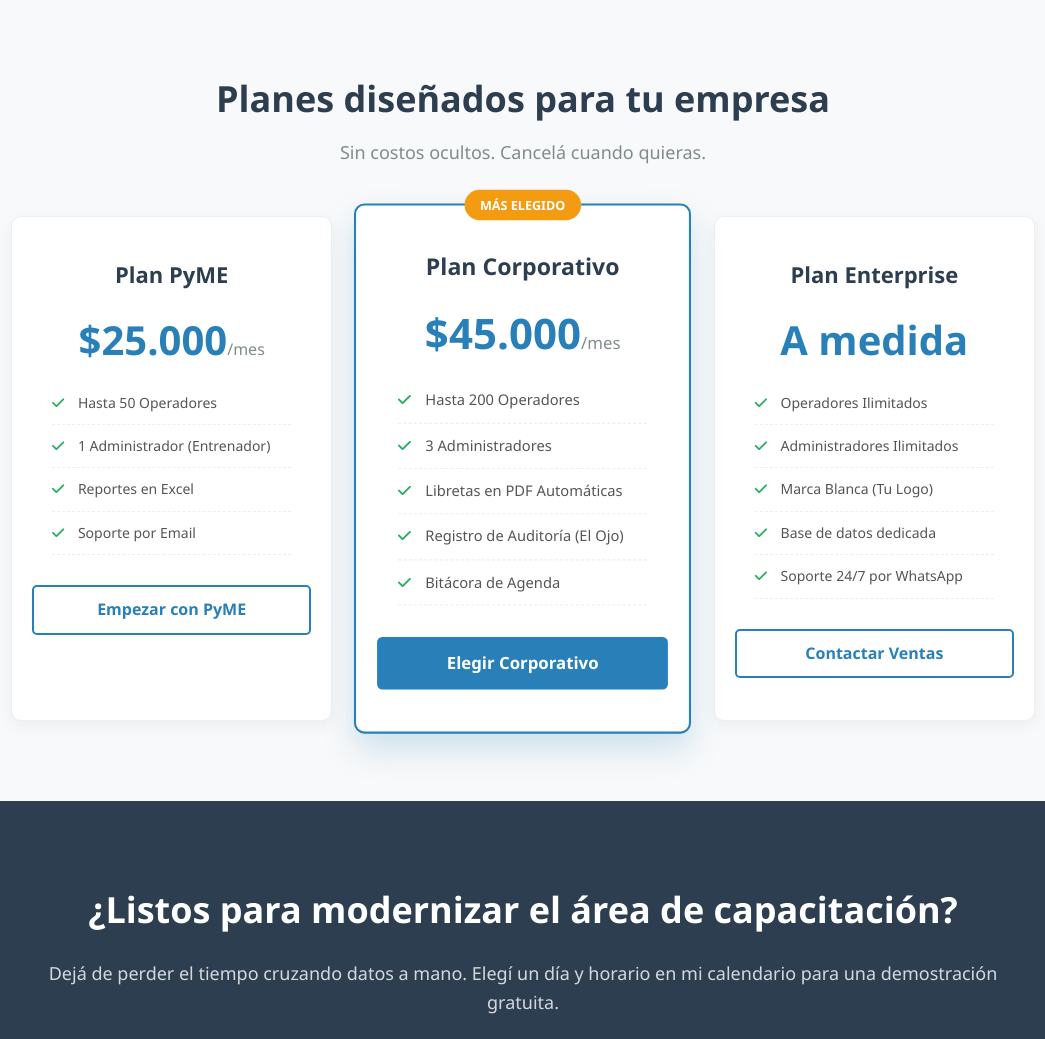
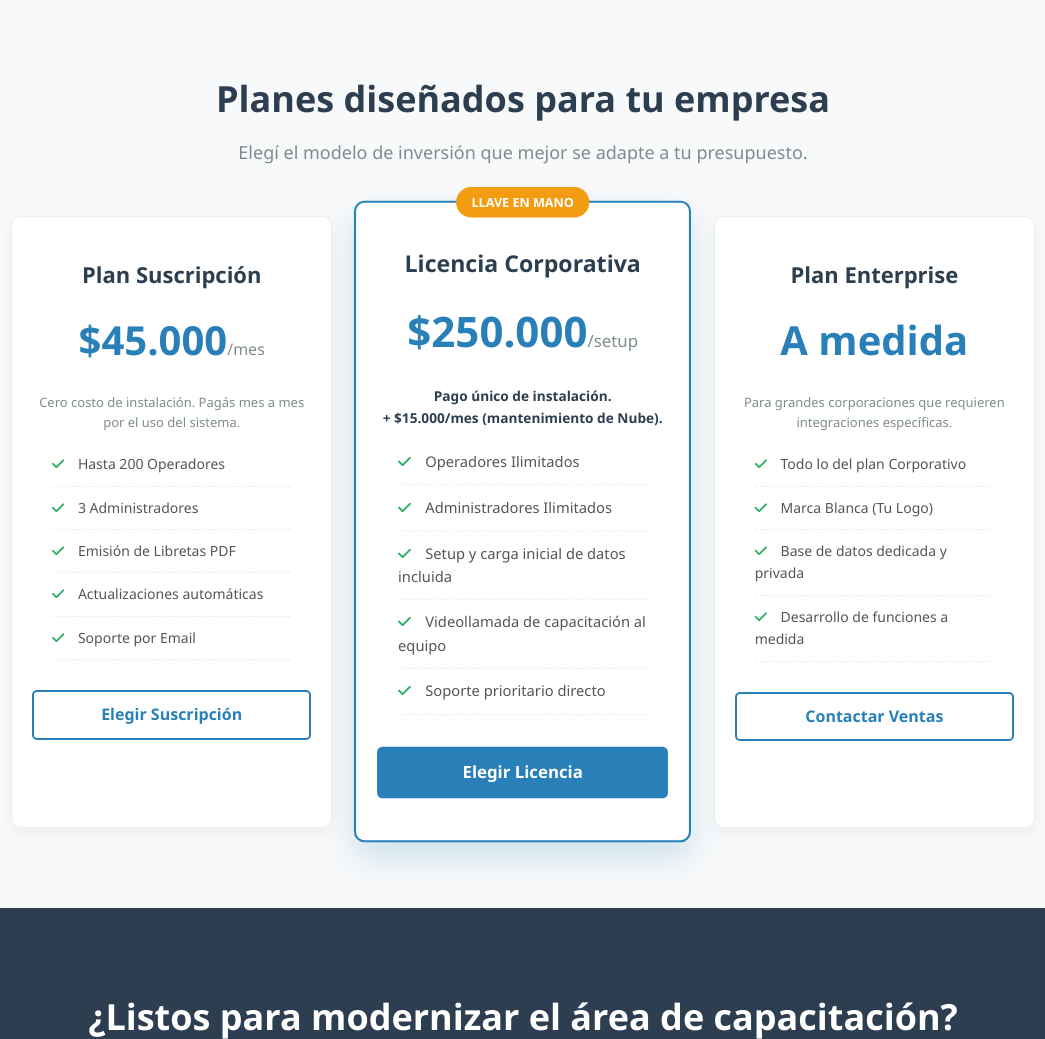
Before and after one commit to SolangeMieres/gac-pro, a plain HTML site: page GAC-Pro-Landing/index.html in a window 1280 px wide. Shown: the part 2380-3419 px from the top of the page, without its empty margins (117-1162 px from the left). Drawn offline with nearby package versions, Linux system fonts and the light colour scheme.

Commit message:
completo

```diff
--- a/GAC-Pro-Landing/index.html
+++ b/GAC-Pro-Landing/index.html
@@ -4,9 +4,10 @@
     <meta charset="UTF-8">
     <meta name="viewport" content="width=device-width, initial-scale=1.0">
     <title>GAC Pro - Sistema de Capacitación Corporativa</title>
-    <link rel="stylesheet" href="https://cdnjs.cloudflare.com/ajax/libs/font-awesome/6.4.0/css/all.min.css">
+
     <link rel="stylesheet" href="https://cdnjs.cloudflare.com/ajax/libs/font-awesome/6.4.0/css/all.min.css">
     <script src="https://cdn.jsdelivr.net/npm/chart.js"></script>
+
     <style>
         /* Paleta de colores y estilos generales */
         :root {
@@ -16,6 +17,9 @@
             --fondo: #f8f9fa;
             --texto: #333;
         }
+
+        /* Deslizamiento suave para los botones */
+        html { scroll-behavior: smooth; }
 
         * { margin: 0; padding: 0; box-sizing: border-box; font-family: 'Segoe UI', Tahoma, Geneva, Verdana, sans-serif; }
         body { background-color: var(--fondo); color: var(--texto); line-height: 1.6; }
@@ -50,22 +54,17 @@
         .card h3 { font-size: 20px; margin-bottom: 15px; color: var(--secundario); }
         .card p { color: #555; font-size: 14px; }
 
-        /* Llamado a la Acción (CTA) */
-        .cta { padding: 80px 10%; text-align: center; background: var(--secundario); color: white; }
-        .cta h2 { font-size: 36px; margin-bottom: 20px; }
-        .cta p { font-size: 18px; margin-bottom: 30px; opacity: 0.8; }
+        /* Sección Cómo Funciona */
+        .steps { padding: 80px 10%; background: white; text-align: center; }
+        .steps h2 { font-size: 36px; color: var(--secundario); margin-bottom: 10px; }
+        .steps .subtitulo { color: #7f8c8d; margin-bottom: 50px; font-size: 18px; }
+        .grid-steps { display: grid; grid-template-columns: repeat(auto-fit, minmax(250px, 1fr)); gap: 30px; }
+        .step-card { padding: 40px 20px; background: var(--fondo); border-radius: 10px; text-align: center; border: 1px solid #eee; transition: transform 0.3s; }
+        .step-card:hover { transform: translateY(-5px); box-shadow: 0 10px 20px rgba(0,0,0,0.05); }
+        .step-num { width: 60px; height: 60px; background: var(--acento); color: white; border-radius: 50%; display: flex; align-items: center; justify-content: center; font-size: 28px; font-weight: 900; margin: 0 auto 20px auto; box-shadow: 0 5px 15px rgba(243, 156, 18, 0.4); }
+        .step-card h3 { color: var(--primario); margin-bottom: 15px; font-size: 20px; }
+        .step-card p { color: #555; font-size: 15px; }
 
-        /* Footer */
-        footer { background: #1a252f; color: #bdc3c7; text-align: center; padding: 20px; font-size: 14px; }
-        footer span { color: var(--acento); font-weight: bold; }
-
-        /* Responsive */
-        @media (max-width: 768px) {
-            .hero { flex-direction: column; text-align: center; padding: 50px 5%; }
-            .hero-text { padding-right: 0; margin-bottom: 40px; }
-            .hero-text h1 { font-size: 36px; }
-            nav a { display: none; } /* Esconde links en móvil para simplificar */
-        }
         /* Sección de Precios */
         .pricing { padding: 80px 10%; background: var(--fondo); text-align: center; }
         .pricing h2 { font-size: 36px; color: var(--secundario); margin-bottom: 10px; }
@@ -85,17 +84,23 @@
         .btn-price:hover { background: var(--primario); color: white; }
         .destacado .btn-price { background: var(--primario); color: white; }
         .destacado .btn-price:hover { background: #1a5276; }
-    /* Sección Cómo Funciona */
-        .steps { padding: 80px 10%; background: white; text-align: center; }
-        .steps h2 { font-size: 36px; color: var(--secundario); margin-bottom: 10px; }
-        .steps .subtitulo { color: #7f8c8d; margin-bottom: 50px; font-size: 18px; }
-        .grid-steps { display: grid; grid-template-columns: repeat(auto-fit, minmax(250px, 1fr)); gap: 30px; }
-        .step-card { padding: 40px 20px; background: var(--fondo); border-radius: 10px; text-align: center; border: 1px solid #eee; transition: transform 0.3s; }
-        .step-card:hover { transform: translateY(-5px); box-shadow: 0 10px 20px rgba(0,0,0,0.05); }
-        .step-num { width: 60px; height: 60px; background: var(--acento); color: white; border-radius: 50%; display: flex; align-items: center; justify-content: center; font-size: 28px; font-weight: 900; margin: 0 auto 20px auto; box-shadow: 0 5px 15px rgba(243, 156, 18, 0.4); }
-        .step-card h3 { color: var(--primario); margin-bottom: 15px; font-size: 20px; }
-        .step-card p { color: #555; font-size: 15px; }
 
+        /* Llamado a la Acción (CTA) */
+        .cta { padding: 80px 10%; text-align: center; background: var(--secundario); color: white; }
+        .cta h2 { font-size: 36px; margin-bottom: 20px; }
+        .cta p { font-size: 18px; margin-bottom: 30px; opacity: 0.8; }
+
+        /* Footer */
+        footer { background: #1a252f; color: #bdc3c7; text-align: center; padding: 20px; font-size: 14px; }
+        footer span { color: var(--acento); font-weight: bold; }
+
+        /* Responsive */
+        @media (max-width: 768px) {
+            .hero { flex-direction: column; text-align: center; padding: 50px 5%; }
+            .hero-text { padding-right: 0; margin-bottom: 40px; }
+            .hero-text h1 { font-size: 36px; }
+            nav a { display: none; }
+        }
     </style>
 </head>
 <body>
@@ -105,7 +110,7 @@
         <nav>
             <a href="#beneficios">Beneficios</a>
             <a href="#como-funciona">Cómo Funciona</a>
-            <a href="#contacto" class="btn-nav">Agendar Demo</a>
+            <a href="https://calendly.com/es" target="_blank" class="btn-nav">Agendar Demo</a>
         </nav>
     </header>
 
@@ -115,7 +120,7 @@
             <p>El software de capacitación corporativa diseñado para Call Centers y áreas operativas. Cumplí con las normas ISO, emití boletines en PDF con un clic y monitoreá el progreso de cada operador en tiempo real.</p>
             <a href="https://gac-pro-demo.vercel.app/" target="_blank" class="btn-hero"><i class="fa-solid fa-rocket"></i> Iniciar Prueba Gratuita</a>
         </div>
-       <div class="hero-img">
+        <div class="hero-img">
             <div style="background: white; padding: 25px; border-radius: 10px; color: #333; text-align: left; box-shadow: 0 15px 35px rgba(0,0,0,0.4); border-top: 5px solid var(--primario);">
                 <h3 style="color:#2c3e50; border-bottom: 2px solid #eee; padding-bottom: 10px; margin-bottom: 15px; font-size: 18px;"><i class="fa-solid fa-chart-pie" style="color:var(--primario);"></i> Tablero General</h3>
                 <div style="display: flex; justify-content: space-between; font-size: 14px; margin-bottom: 10px;">
@@ -125,8 +130,6 @@
                 <div style="height: 180px; position: relative; margin-top: 15px;">
                     <canvas id="mockChart"></canvas>
                 </div>
-            </div>
-        </div>
             </div>
         </div>
     </section>
@@ -194,71 +197,73 @@
 
     <section id="precios" class="pricing">
         <h2>Planes diseñados para tu empresa</h2>
-        <p class="subtitulo" style="color: #7f8c8d; font-size: 18px;">Sin costos ocultos. Cancelá cuando quieras.</p>
+        <p class="subtitulo" style="color: #7f8c8d; font-size: 18px;">Elegí el modelo de inversión que mejor se adapte a tu presupuesto.</p>
 
         <div class="pricing-grid">
             <div class="price-card">
-                <h3>Plan PyME</h3>
-                <div class="price">$25.000<span>/mes</span></div>
+                <h3>Plan Suscripción</h3>
+                <div class="price">$45.000<span>/mes</span></div>
+                <p style="font-size: 13px; color: #7f8c8d; margin-bottom: 20px; min-height: 40px;">Cero costo de instalación. Pagás mes a mes por el uso del sistema.</p>
                 <ul>
-                    <li><i class="fa-solid fa-check"></i> Hasta 50 Operadores</li>
-                    <li><i class="fa-solid fa-check"></i> 1 Administrador (Entrenador)</li>
-                    <li><i class="fa-solid fa-check"></i> Reportes en Excel</li>
+                    <li><i class="fa-solid fa-check"></i> Hasta 200 Operadores</li>
+                    <li><i class="fa-solid fa-check"></i> 3 Administradores</li>
+                    <li><i class="fa-solid fa-check"></i> Emisión de Libretas PDF</li>
+                    <li><i class="fa-solid fa-check"></i> Actualizaciones automáticas</li>
                     <li><i class="fa-solid fa-check"></i> Soporte por Email</li>
                 </ul>
-                <a href="#contacto" class="btn-price">Empezar con PyME</a>
+                <a href="https://api.whatsapp.com/send?phone=+5491132905944&text=Hola%20Sol!%20Me%20interesa%20contratar%20el%20Plan%20Suscripción%20mensual%20de%20GAC%20Pro." target="_blank" class="btn-price">Elegir Suscripción</a>
             </div>
 
             <div class="price-card destacado">
-                <div class="badge-pop">MÁS ELEGIDO</div>
-                <h3>Plan Corporativo</h3>
-                <div class="price">$45.000<span>/mes</span></div>
+                <div class="badge-pop">LLAVE EN MANO</div>
+                <h3>Licencia Corporativa</h3>
+                <div class="price">$250.000<span>/setup</span></div>
+                <p style="font-size: 13px; color: #2c3e50; font-weight: bold; margin-bottom: 20px; min-height: 40px;">Pago único de instalación.<br>+ $15.000/mes (mantenimiento de Nube).</p>
                 <ul>
-                    <li><i class="fa-solid fa-check"></i> Hasta 200 Operadores</li>
-                    <li><i class="fa-solid fa-check"></i> 3 Administradores</li>
-                    <li><i class="fa-solid fa-check"></i> Libretas en PDF Automáticas</li>
-                    <li><i class="fa-solid fa-check"></i> Registro de Auditoría (El Ojo)</li>
-                    <li><i class="fa-solid fa-check"></i> Bitácora de Agenda</li>
+                    <li><i class="fa-solid fa-check"></i> Operadores Ilimitados</li>
+                    <li><i class="fa-solid fa-check"></i> Administradores Ilimitados</li>
+                    <li><i class="fa-solid fa-check"></i> Setup y carga inicial de datos incluida</li>
+                    <li><i class="fa-solid fa-check"></i> Videollamada de capacitación al equipo</li>
+                    <li><i class="fa-solid fa-check"></i> Soporte prioritario directo</li>
                 </ul>
-                <a href="#contacto" class="btn-price">Elegir Corporativo</a>
+                <a href="https://api.whatsapp.com/send?phone=+5491132905944&text=Hola%20Sol!%20Me%20interesa%20la%20Licencia%20Corporativa%20(Llave%20en%20Mano)%20de%20GAC%20Pro." target="_blank" class="btn-price">Elegir Licencia</a>
             </div>
 
             <div class="price-card">
                 <h3>Plan Enterprise</h3>
                 <div class="price">A medida</div>
+                <p style="font-size: 13px; color: #7f8c8d; margin-bottom: 20px; min-height: 40px;">Para grandes corporaciones que requieren integraciones específicas.</p>
                 <ul>
-                    <li><i class="fa-solid fa-check"></i> Operadores Ilimitados</li>
-                    <li><i class="fa-solid fa-check"></i> Administradores Ilimitados</li>
+                    <li><i class="fa-solid fa-check"></i> Todo lo del plan Corporativo</li>
                     <li><i class="fa-solid fa-check"></i> Marca Blanca (Tu Logo)</li>
-                    <li><i class="fa-solid fa-check"></i> Base de datos dedicada</li>
-                    <li><i class="fa-solid fa-check"></i> Soporte 24/7 por WhatsApp</li>
+                    <li><i class="fa-solid fa-check"></i> Base de datos dedicada y privada</li>
+                    <li><i class="fa-solid fa-check"></i> Desarrollo de funciones a medida</li>
                 </ul>
-                <a href="#contacto" class="btn-price">Contactar Ventas</a>
+                <a href="https://api.whatsapp.com/send?phone=+5491132905944&text=Hola%20Sol!%20Me%20gustaría%20consultar%20por%20el%20Plan%20Enterprise%20a%20medida%20para%20GAC%20Pro." target="_blank" class="btn-price">Contactar Ventas</a>
             </div>
         </div>
     </section>
 
-   <section id="contacto" class="cta">
+    <section id="contacto" class="cta">
         <h2>¿Listos para modernizar el área de capacitación?</h2>
-        <p>Dejá de perder el tiempo cruzando datos a mano. Elegí un día y horario en mi calendario para una demostración gratuita.</p>
+        <p>Dejá de perder el tiempo cruzando datos a mano. Escribime por WhatsApp o agendá una videollamada para conocer el sistema en acción.</p>
 
         <div style="display: flex; justify-content: center; gap: 20px; flex-wrap: wrap; margin-top: 20px;">
-            <a href="https://calendly.com/" target="_blank" class="btn-hero" style="background: white; color: var(--primario); border: 2px solid white;">
+            <a href="https://calendly.com/es" target="_blank" class="btn-hero" style="background: white; color: var(--primario); border: 2px solid white;">
                 <i class="fa-regular fa-calendar-check" style="font-size: 20px; margin-right: 8px;"></i> Agendar Demo Automática
             </a>
 
-            <a href="https://wa.me/5491132905944?text=Hola%20Sol!%20Vi%20tu%20página%20de%20GAC%20Pro%20y%20me%20interesa%20una%20demo." target="_blank" class="btn-hero" style="background: #25D366; color: white; border: 2px solid #25D366;">
+            <a href="https://api.whatsapp.com/send?phone=+5491132905944&text=Hola%20Sol!%20Vi%20tu%20web%20de%20GAC%20Pro%20y%20me%20interesan%20los%20planes." target="_blank" class="btn-hero" style="background: #25D366; color: white; border: 2px solid #25D366; transition: 0.3s;">
                 <i class="fa-brands fa-whatsapp" style="font-size: 20px; margin-right: 8px;"></i> Hablar por WhatsApp
             </a>
         </div>
     </section>
 
-
     <footer>
         <p>&copy; 2026 Desarrollado por <span>Soltech Solutions</span>. Todos los derechos reservados.</p>
     </footer>
 
-<script>
+    <script>
         const ctx = document.getElementById('mockChart').getContext('2d');
         new Chart(ctx, {
             type: 'doughnut',
@@ -283,7 +288,3 @@
     </script>
 </body>
 </html>
-
-
-</body>
-</html>
```
